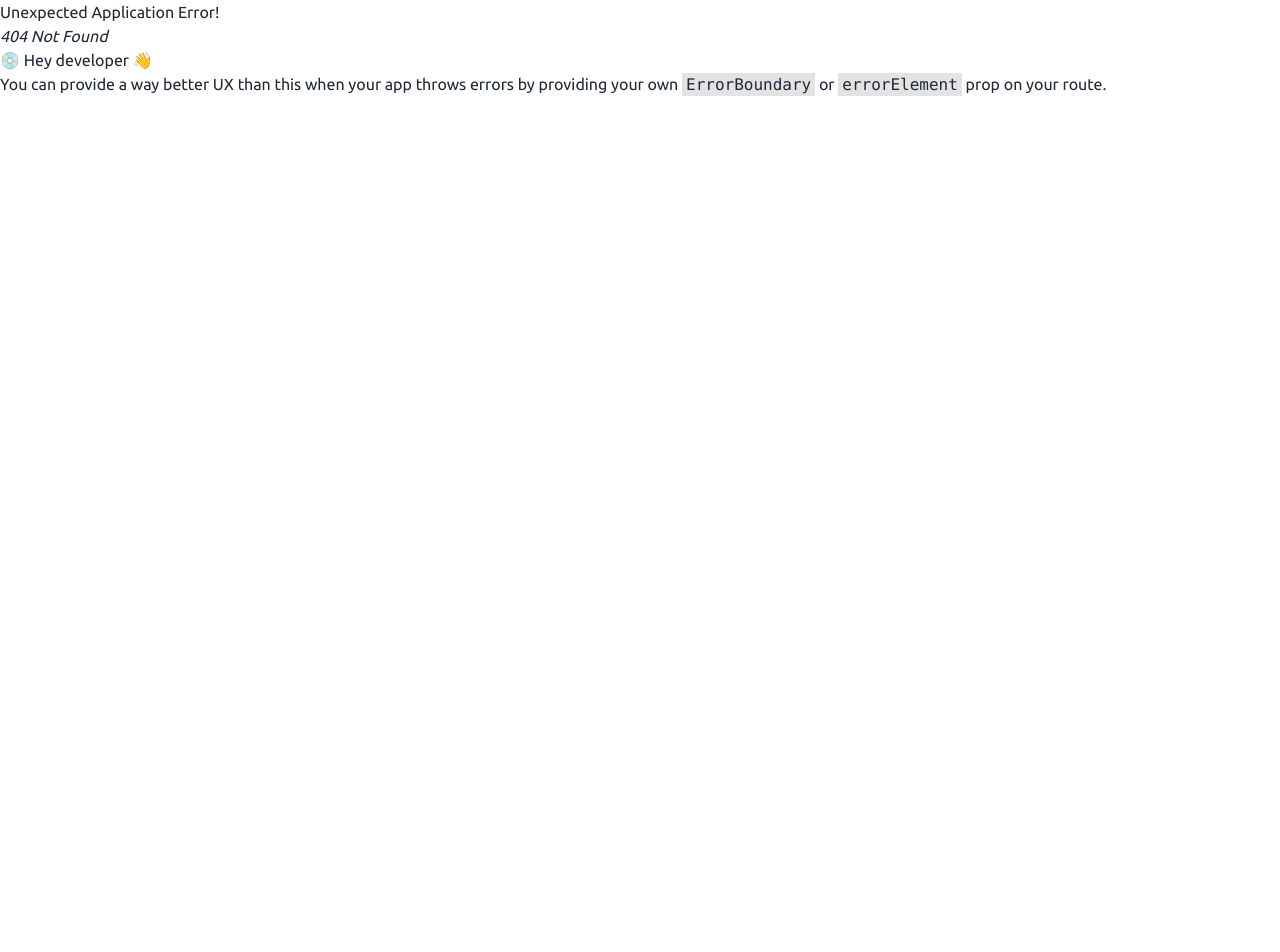
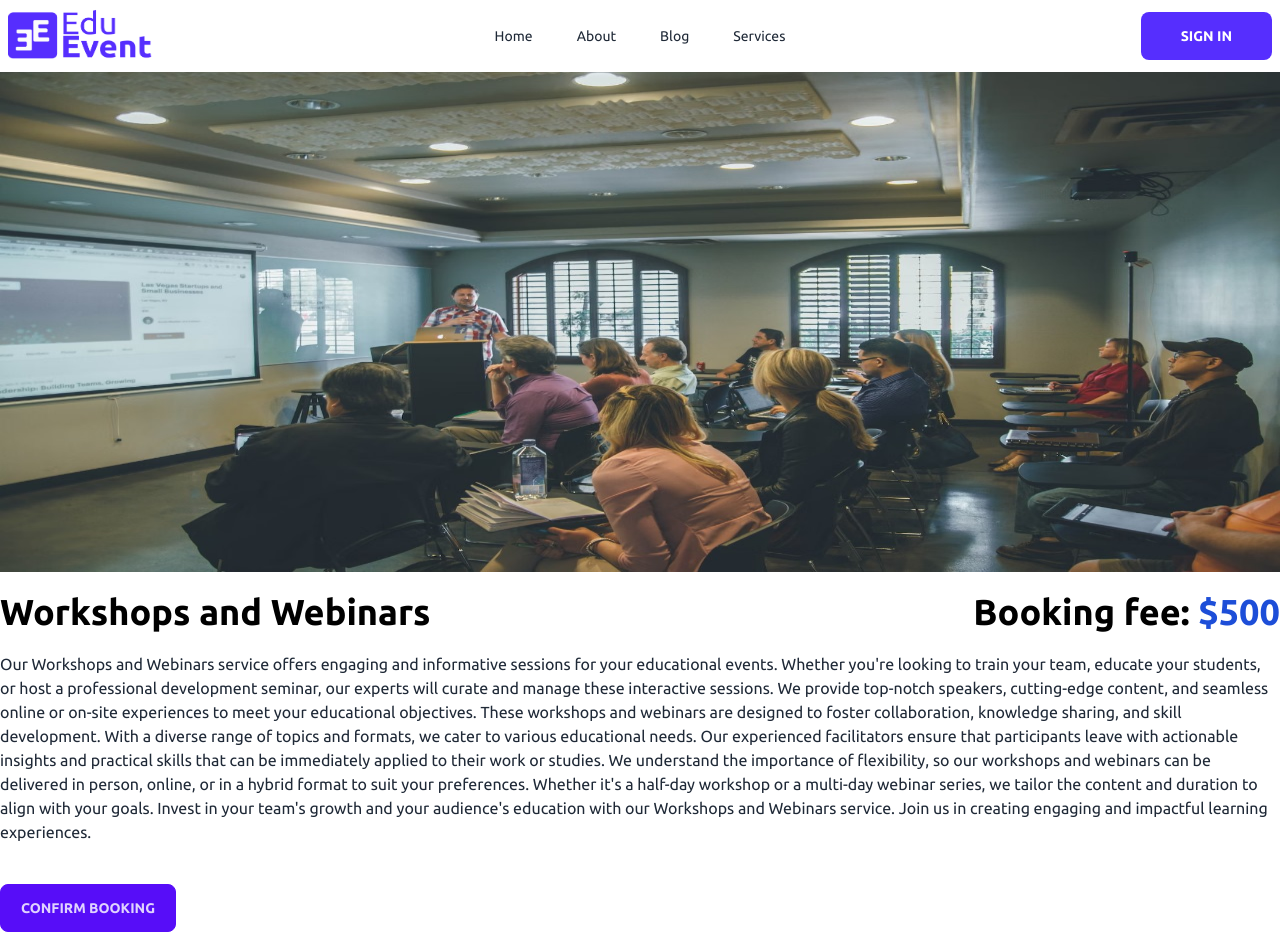
Before and after one commit to KhandakerSamin/EduEvent-event-management-web, a React (Vite) app: page /details/1 in a window 1280 px wide. Before the commit this address had no page. Shown: the top 952 px of the page. Before the commit the page ends 800 px from the top, so only its background shows below. Built offline with nearby package versions, Linux system fonts and the light colour scheme.

Commit message:
All Design Part Completed

```diff
--- a/src/Components/ServicesSection/ServiceCard.jsx
+++ b/src/Components/ServicesSection/ServiceCard.jsx
@@ -1,10 +1,11 @@
 
 import { RiMoneyDollarCircleFill } from "react-icons/ri";
+import { Link } from "react-router-dom";
 
 
 const ServiceCard = ({categories}) => {
 
-    const {title,image,long_description,short_description,price} = categories ;
+    const {title,image,long_description,short_description,price,id} = categories ;
 
     return (
         <div className='w-full bg-[#FFECEC] p-3 rounded-lg mb-10'>
@@ -17,7 +18,7 @@ const ServiceCard = ({categories}) => {
             </div>
             <h1 className='font-bold text-2xl mb-3 text-black '>{title} </h1>
             <p className='mb-5 '>{short_description}</p>
-            <button className='btn btn-primary w-full'>Take A Look</button>
+            <Link to={`/details/${id}`}><button className='btn btn-primary w-full'>Take A Look</button></Link>
         </div>
     );
 };
--- /dev/null
+++ b/src/Pages/Details/Details.jsx
@@ -0,0 +1,38 @@
+import { useEffect, useState } from "react";
+import { useLoaderData, useParams } from "react-router-dom";
+
+const Details = () => {
+    const {id} = useParams();
+
+    const [info, setInfo] = useState({});
+
+    const details = useLoaderData();
+    console.log(details);
+
+    useEffect(() => {
+        const d = details?.find( (item) => item.id == id )
+        console.log(d);
+        setInfo(d);
+    }, [details]);
+
+    console.log(info);
+
+
+    return (
+        <section className="w-full">
+            <div className="w-full">
+                <img className="w-full h-[500px]" src={info.image} alt="" />
+            <div className="flex justify-between items-center">
+            <h1 className="font-bold text-4xl text-black my-5">{info.title}</h1>
+            <h3 className="font-bold text-4xl text-blue-700 "><span className="text-4xl font-semibold text-black">Booking fee: </span>${info.price}</h3>
+            </div>
+            <p>{info.long_description}</p>
+            </div>
+            <div className="my-10">
+                <button className="btn btn-primary px-5">Confirm Booking</button>
+            </div>
+        </section>
+    );
+};
+
+export default Details;
--- a/src/Router/Routes.jsx
+++ b/src/Router/Routes.jsx
@@ -6,6 +6,7 @@ import About from "../Pages/Others/About";
 import Services from "../Pages/Others/Services";
 import Login from "../Pages/Login/Login";
 import Register from "../Pages/Register/Register";
+import Details from "../Pages/Details/Details";
 
 
 const router = createBrowserRouter([
@@ -37,6 +38,11 @@ const router = createBrowserRouter([
         {
             path:'/register',
             element:<Register></Register>
+        },
+        {
+            path:'/details/:id',
+            element:<Details></Details>,
+            loader: () => fetch('/data.json')
         }
       ]
     },
```
